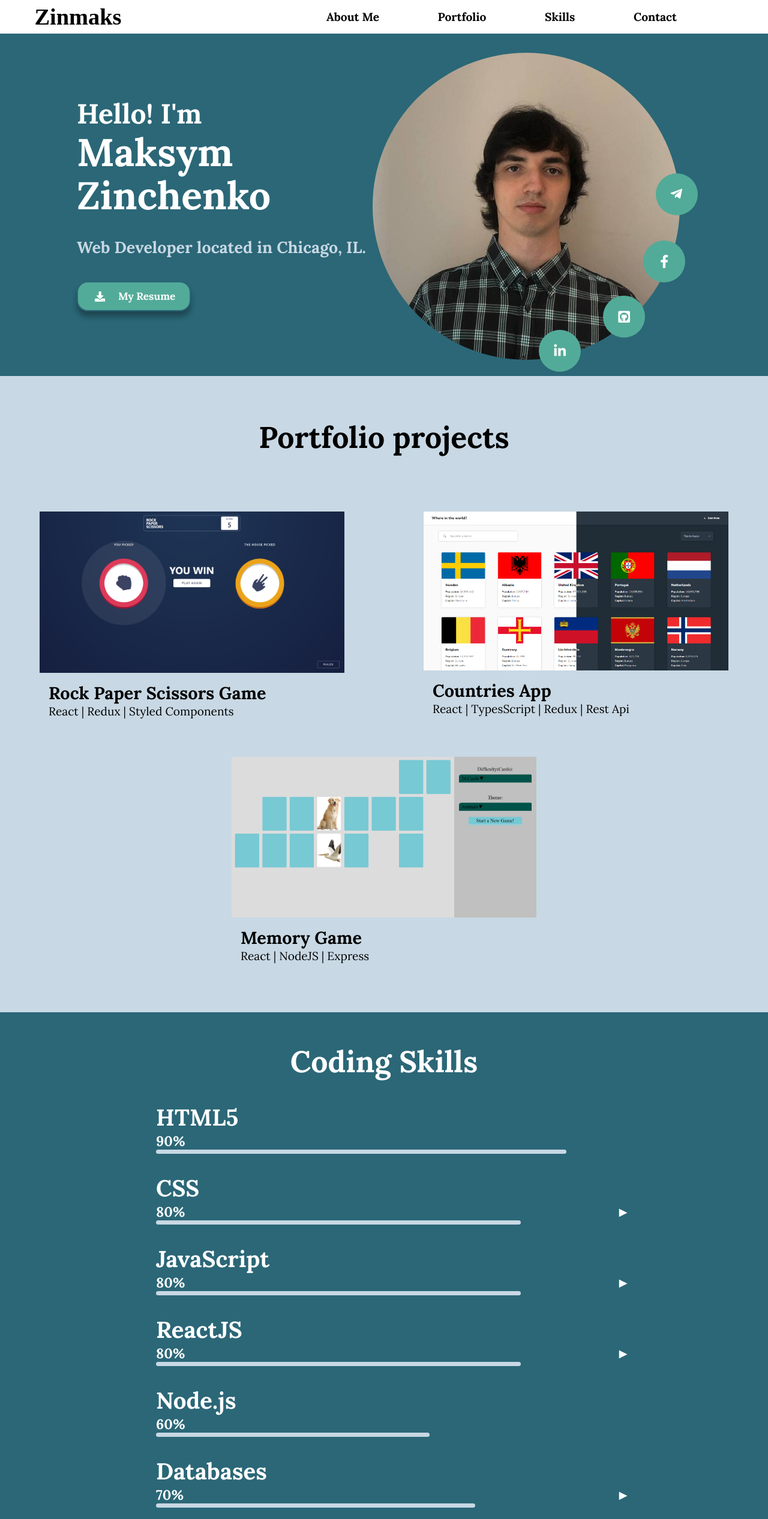
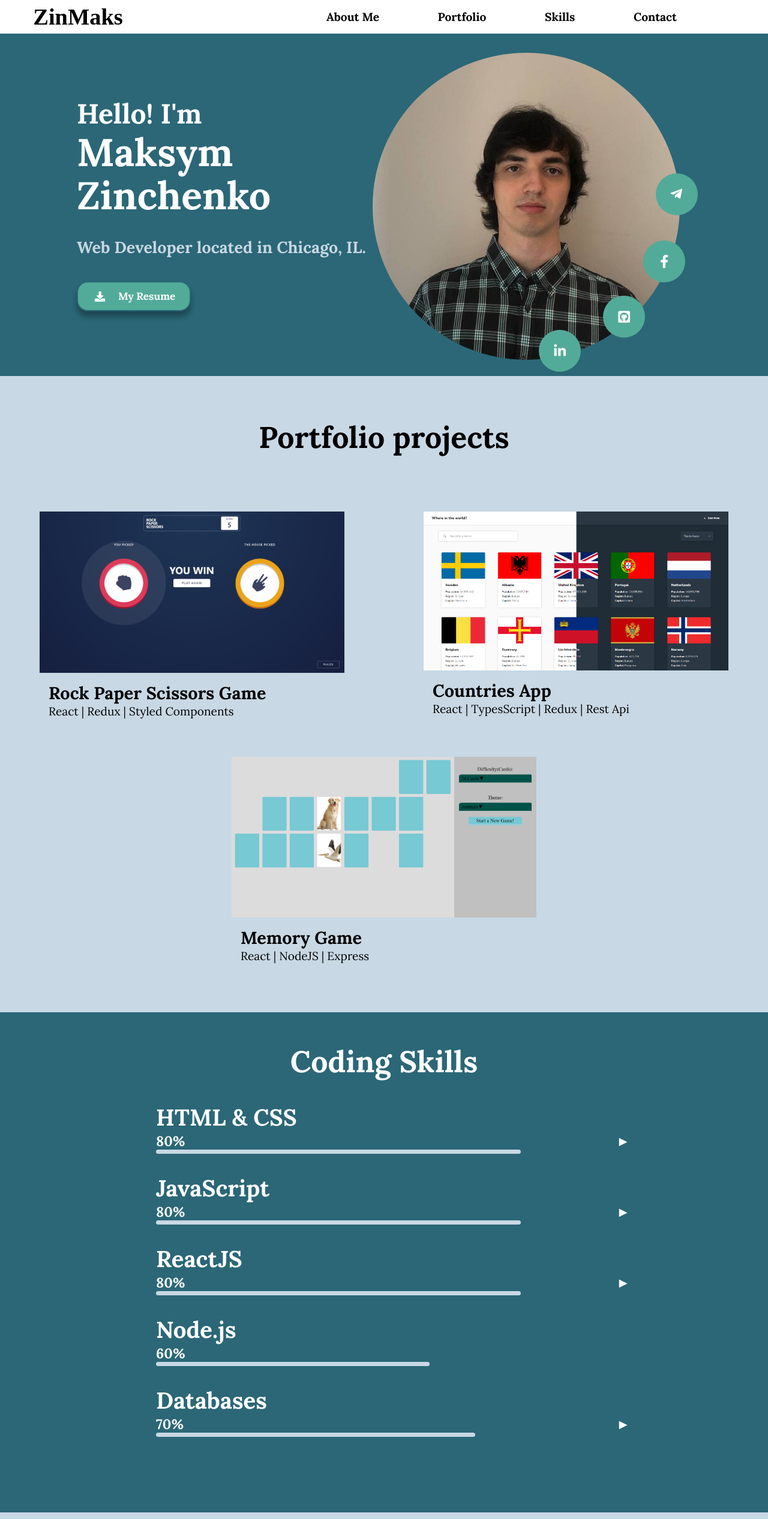
Before and after one commit to zinchenko-maksym/Portfolio, a React (Create React App) app: page /portfolio in a window 1280 px wide. Shown: the top 2533 px of the page at 60% size. Built offline with nearby package versions, Linux system fonts and the light colour scheme.

Commit message:
Changed icon & photo

```diff
--- a/public/index.html
+++ b/public/index.html
@@ -9,7 +9,6 @@
       name="description"
       content="Maksym Zinchenko personal website"
     />
-    <link rel="apple-touch-icon" href="%PUBLIC_URL%/logo192.png" />
     <link rel="manifest" href="%PUBLIC_URL%/manifest.json" />
     <link rel="preconnect" href="https://fonts.googleapis.com">
 <link rel="preconnect" href="https://fonts.gstatic.com" crossorigin>
--- a/src/components/Header/Header.tsx
+++ b/src/components/Header/Header.tsx
@@ -10,7 +10,7 @@ function Header() {
 
   return (
     <Styled.HeaderWrap className="Header">
-      <Styled.Logo>Zinmaks</Styled.Logo>
+      <Styled.Logo>ZinMaks</Styled.Logo>
       <Styled.Navbar isOpen={menuOpen} className="navbar">
         <Styled.StyledLink onClick={toggleMenu} to="About" spy smooth>About Me</Styled.StyledLink>
         <Styled.StyledLink onClick={toggleMenu} to="Portfolio" spy smooth>Portfolio</Styled.StyledLink>
--- a/src/components/Skills/Skills.tsx
+++ b/src/components/Skills/Skills.tsx
@@ -31,13 +31,8 @@ const SkillsTitle = styled.h1`
 function Skills() {
   const skills = [
     {
-      name: 'HTML5',
-      subSkills: [],
-      mastery: 90,
-    },
-    {
-      name: 'CSS',
-      subSkills: [{ name: 'CSS3', mastery: 80 }, { name: 'Sass', mastery: 70 }, { name: 'Styled Components', mastery: 80 }],
+      name: 'HTML & CSS',
+      subSkills: [{ name: 'Sass', mastery: 70 }, { name: 'Styled Components', mastery: 80 }],
       mastery: 80,
     },
     {
```
Also changed, not shown: public/manifest.json, public/robots.txt (deleted), src/assets/MyPhoto1.jpg (deleted), 1 other file (tests, documents, lock files or other folders).
